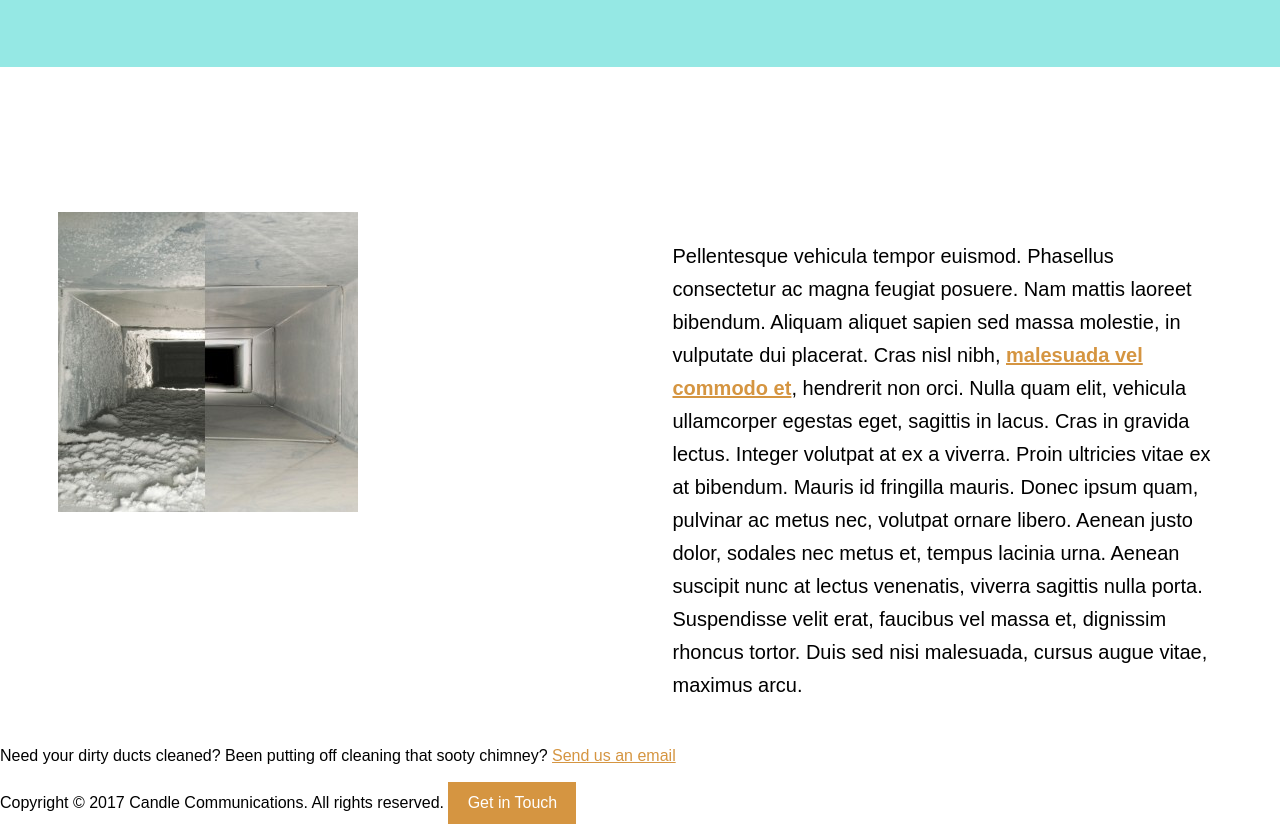
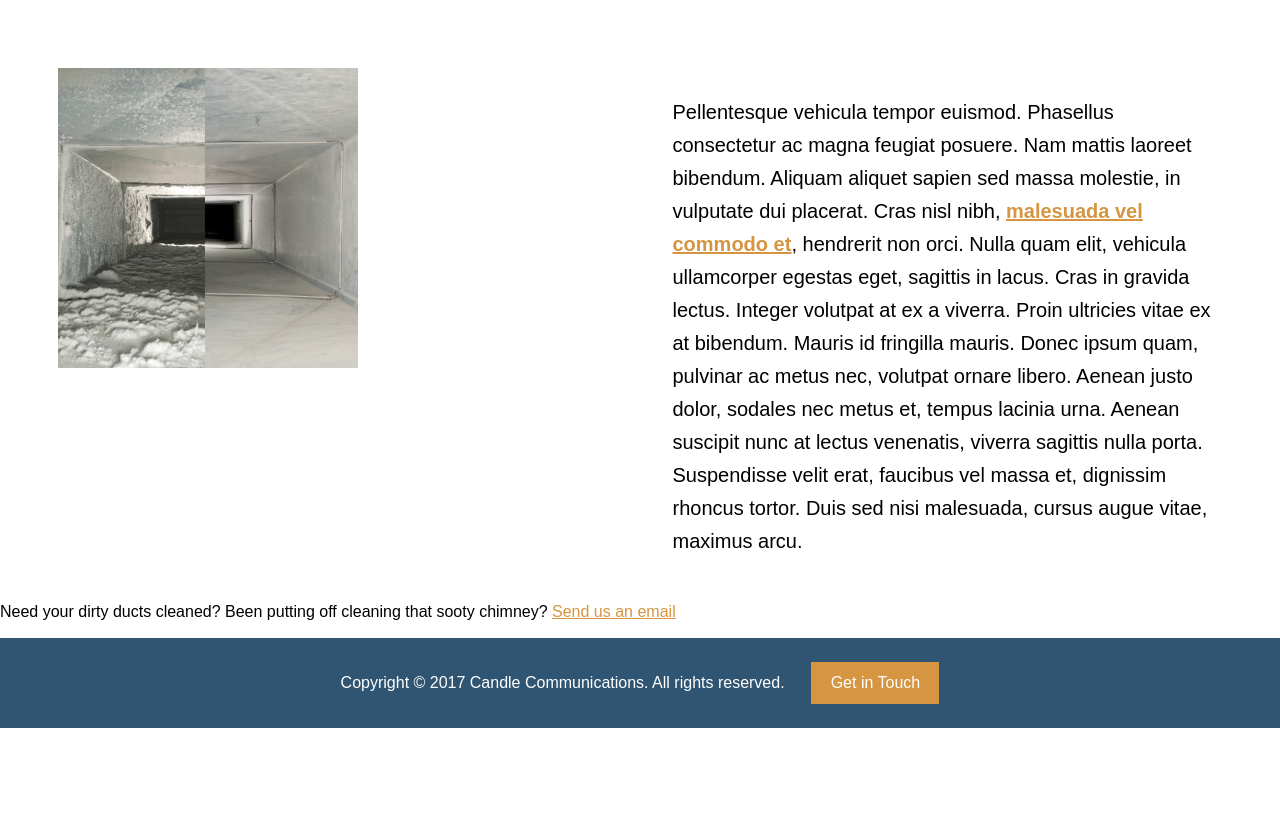
Before and after one commit to candlecom/fdc2, a website: page app/index.html in a window 1280 px wide. Shown: the part 1052-1892 px from the top of the page. After the commit the page ends 1780 px from the top, so only its background shows below. Drawn offline with Linux system fonts and the light colour scheme.

Commit message:
Clean to header

```diff
--- /dev/null
+++ b/app/assets/styles/modules/_imageTest.css
@@ -0,0 +1,3 @@
+.imageTest {
+  padding: 1em 14em;
+}
--- a/app/assets/styles/modules/_page-section.css
+++ b/app/assets/styles/modules/_page-section.css
@@ -1,5 +1,5 @@
 .page-section {
-  padding: 4.5rem 0;
+  /* padding: 4.5rem 0; */
 
   &--blue {
     background-color: $mainBlueLight;
--- /dev/null
+++ b/app/assets/styles/modules/_site-footer.css
@@ -0,0 +1,18 @@
+.site-footer {
+  background-color: $mainBlue;
+  color: #ffffff;
+  padding: .5rem 0;
+  text-align: center;
+
+  &__text {
+    display: block;
+    margin-bottom: 1rem;
+    font-weight: 200;
+
+    @mixin atMedium {
+      display: inline;
+      margin-bottom: 0;
+      margin-right: 1.4rem;
+    }
+  }
+}
--- a/app/assets/styles/modules/_top-box.css
+++ b/app/assets/styles/modules/_top-box.css
@@ -1,6 +1,7 @@
 /* Equals Large-here */
 
 .top-box {
+  background-color: #95e8e4;
 /*  border-bottom: 10px solid $mainBlue;
   position: relative;
 */
--- a/app/assets/styles/style.css
+++ b/app/assets/styles/style.css
@@ -9,3 +9,4 @@
 @import "modules/_headline";
 @import "modules/_row";
 @import "modules/_generic-content-container";
+@import "modules/_site-footer";
--- a/app/index.html
+++ b/app/index.html
@@ -39,23 +39,27 @@
         </div>
 
     </header>
-
-    <div class="top-box top-box__image">
-			<picture class="top-box__image">
+	<!--	<div class="imageTest">
+			<img src="assets/images/fdc_header_smaller.jpg" alt="holder for pic">
+		</div>-->
+  <div class="top-box top-box__image">
+			<picture>
 				<source srcset="assets/images/fdcheader--large.jpg 1920w" media="(min-width: 1240px)">
 	      <source srcset="assets/images/fdcheader--medium.jpg 1380w" media="(min-width: 990px)">
 	    	<source srcset="assets/images/fdc_small990w.jpg 990w" media="(min-width: 640px)">
 				<img src="assets/images/fdc_header_smaller.jpg" alt="holder for pic">
 			</picture>
-				<div class="top-box__text-content">
+			<div class="top-box__text-content">
           <div class="wrapper">
             <h1 class="top-box__title">Franfies Diner Hotel</h1>
             <h2 class="top-box__subtitle">Dact Clanning &amp; Clarpet Cutting Carp Detaining &amp; Mobile Catwash</h2>
             <p class="top-box__description">Take Care of Those You Most Love Where You Live</p>
             <p><a href="#" class="btn btn--orange btn--large open-modal">Get Started Today</a></p>
-					<!-- /wrapper -->
+					<!--/wrapper -->
 					</div>
-        </div>
+				<!-- /top-boxtext-content -->
+       </div>
+			<!-- /top-box -->
       </div>
 
 
@@ -114,8 +118,11 @@
 <p>Need your dirty ducts cleaned? Been putting off cleaning that sooty chimney? <a href="mailto:francois@francoisductcleaning.com?Subject=Hello%20again" target="_top">Send us an email</a></p>
 <!-- /emailus --></div>
 
-	<footer>
-		<p>Copyright &copy; 2017 Candle Communications. All rights reserved. <a href="#" class="btn btn--orange">Get in Touch</a></p>
+	<footer class="site-footer">
+		<div class="wrapper">
+			<p><span class="site-footer__text">Copyright &copy; 2017 Candle Communications. All rights reserved. </span><a href="#" class="btn btn--orange">Get in Touch</a></p>
+		<!-- /wrapper -->
+		</div>
 	</footer>
 
 </body>
--- a/app/temp/styles/style.css
+++ b/app/temp/styles/style.css
@@ -480,6 +480,10 @@ a {
 
 /* Equals Large-here */
 
+.top-box {
+  background-color: #95e8e4;
+}
+
 /*  border-bottom: 10px solid $mainBlue;
   position: relative;
 */
@@ -593,9 +597,7 @@ a {
   overflow: hidden;
 }
 
-.page-section {
-  padding: 4.5rem 0;
-}
+/* padding: 4.5rem 0; */
 
 .page-section--blue {
   background-color: #95E8E4;
@@ -669,3 +671,25 @@ a {
 .generic-content-container p a {
   font-weight: 700;
 }
+
+.site-footer {
+  background-color: #2f5572;
+  color: #ffffff;
+  padding: .5rem 0;
+  text-align: center;
+}
+
+.site-footer__text {
+  display: block;
+  margin-bottom: 1rem;
+  font-weight: 200;
+}
+
+@media (min-width: 800px) {
+
+  .site-footer__text {
+    display: inline;
+    margin-bottom: 0;
+    margin-right: 1.4rem;
+  }
+}
```
